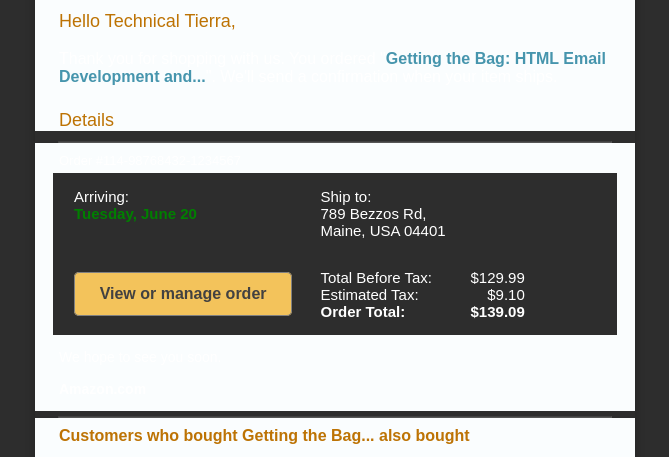
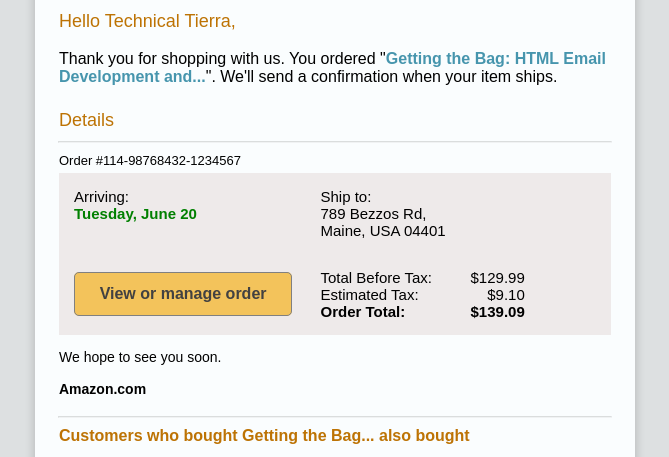
Before and after one commit to TechnicalTierra/HTML_Transactional_Email_1_Amazon, a plain HTML site: page index.html in a window 1280 px wide. Shown: the part 162-619 px from the top of the page, without its empty margins (305-974 px from the left). Drawn offline with Linux system fonts and the dark colour scheme; grey boxes are pictures that could not be loaded.

Commit message:
remove dark theme

```diff
--- a/index.html
+++ b/index.html
@@ -4,8 +4,6 @@
 	<meta http-equiv="Content-Type" content="text/html; charset=utf-8">
 	<meta http-equiv="X-UA-Compatible" content="IE=edge">
    <meta name="viewport" content="width=device-width, initial-scale=1.0">
-   <meta name="color-scheme" content="light dark">
-   <meta name="supported-color-schemes" content="light dark">
 	<title>Amazon Confirmation Email</title>
    <style type="text/css">
    	@import url('https://fonts.googleapis.com/css2?family=Lato:wght@300;400;700&display=swap');
@@ -76,20 +74,6 @@
          }
       }
 
-      /* Custom Dark Mode Colors */
-      :root {
-         color-scheme: light dark;
-         supported-color-schemes: light dark;
-      }
-      @media (prefers-color-scheme: dark) {
-         body, center, table, .darkmode-bg {
-            background: #2d2d2d!important;
-            color: #ffffff!important;
-         }
-         .darkmode-transparent {
-            background-color: transparent!important;
-         }
-      }
    </style>
 
 	<!--[if (gte mso 9)|(IE)]>
```
